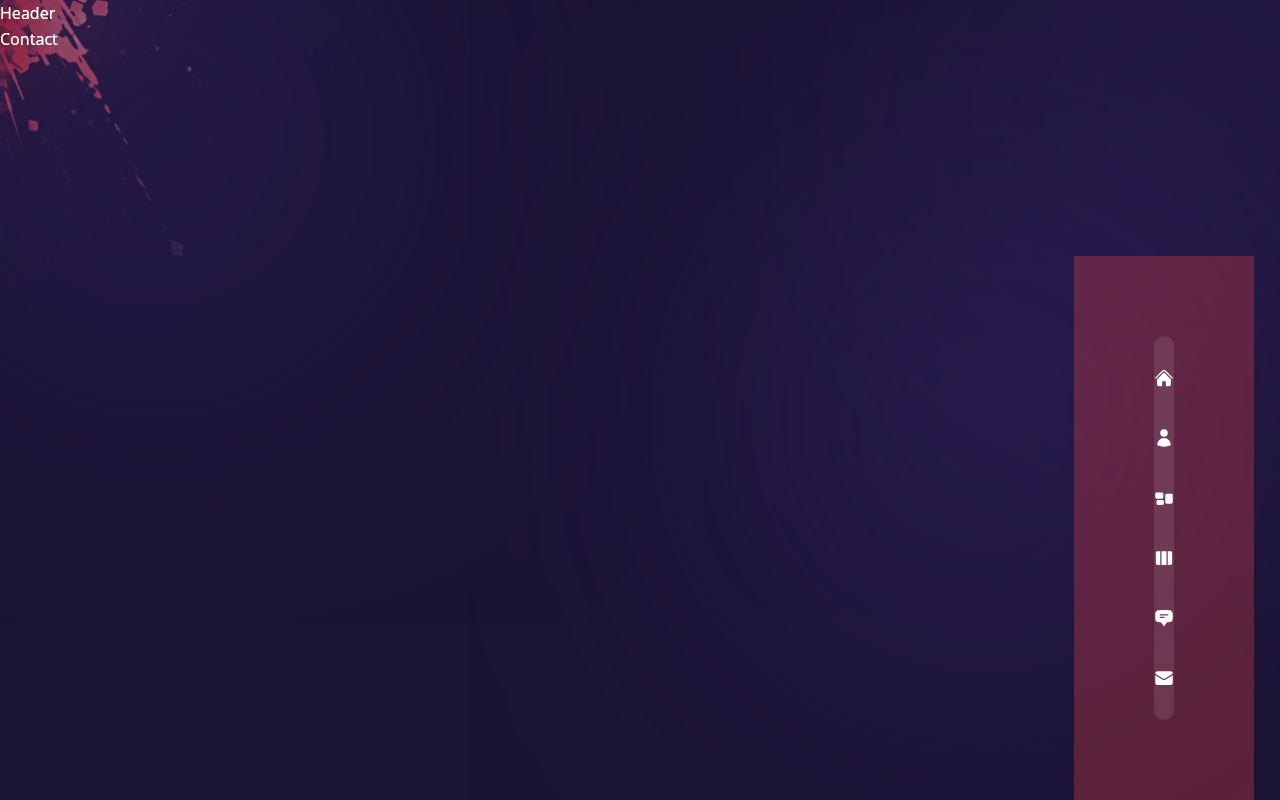
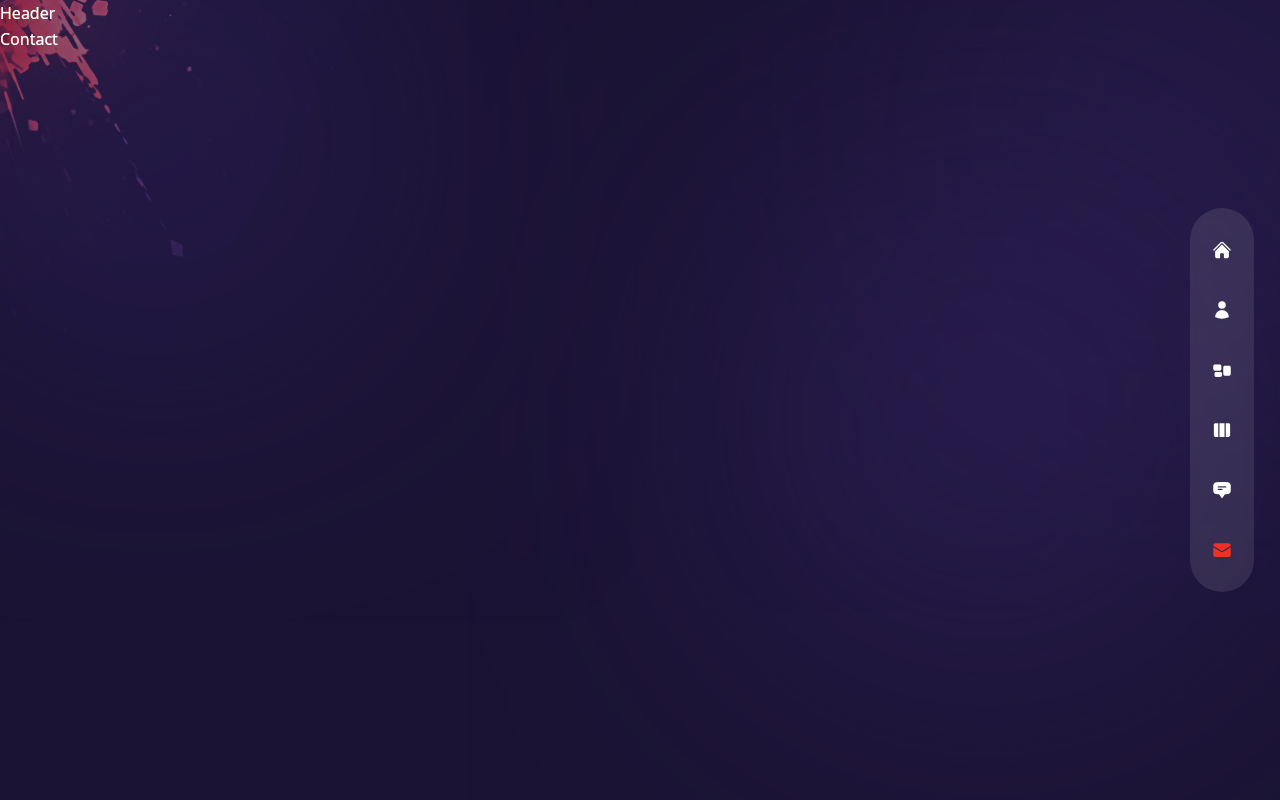
Before and after one commit to Achraftraf/Achraftraf.github.io, a Next.js app: page /contact in a window 1280 px wide. Built offline with nearby package versions, Linux system fonts and the light colour scheme.

Commit message:
the icons and links

```diff
--- a/components/Nav.js
+++ b/components/Nav.js
@@ -31,11 +31,12 @@
 const Nav = () => {
   const router = useRouter();
   const pathname = router.pathname;
-  return <nav className='flex flex-col items-center xl:justify-center  gap-y-4 fixed  h-max  bottom-0 mt-auto xl:right-[2%] bg-red-500/30 p-20 '>
+  return <nav className='flex flex-col items-center xl:justify-center  gap-y-4 fixed  h-max  bottom-0 mt-auto xl:right-[2%] z-50 top-0 w-full xl:w-16 xl:max-w-md xl:h-screen'>
     {}
-    <div className='flex w-full xl:flex-col items-center justify-between xl:justify-between gap-y-10 px-4 md:px-40 xl:px-0 h-80 bg-red-200/10 xl:h-max py-8 bg-white/10 backdrop-blur-sm text-3xl xl:text-xl xl:rounded-full'>
+    <div className='flex w-full xl:flex-col items-center justify-between xl:justify-between gap-y-10 px-4 md:px-40 xl:px-0 h-[80px] bg-red-200/10 xl:h-max py-8 bg-white/10 backdrop-blur-sm text-3xl xl:text-xl xl:rounded-full'>
       {navData.map((link , index) => {
-          return <Link href={link.path} key={index} >{link.icon}</Link>
+          return <Link className={`${link.path === pathname && 'text-accent'} relative flex items-center group hover:text-accent transition-all duration-300 `} href={link.path} key={index} >
+            <div>{link.icon}</div></Link>
       }
       )}
     </div>
```
